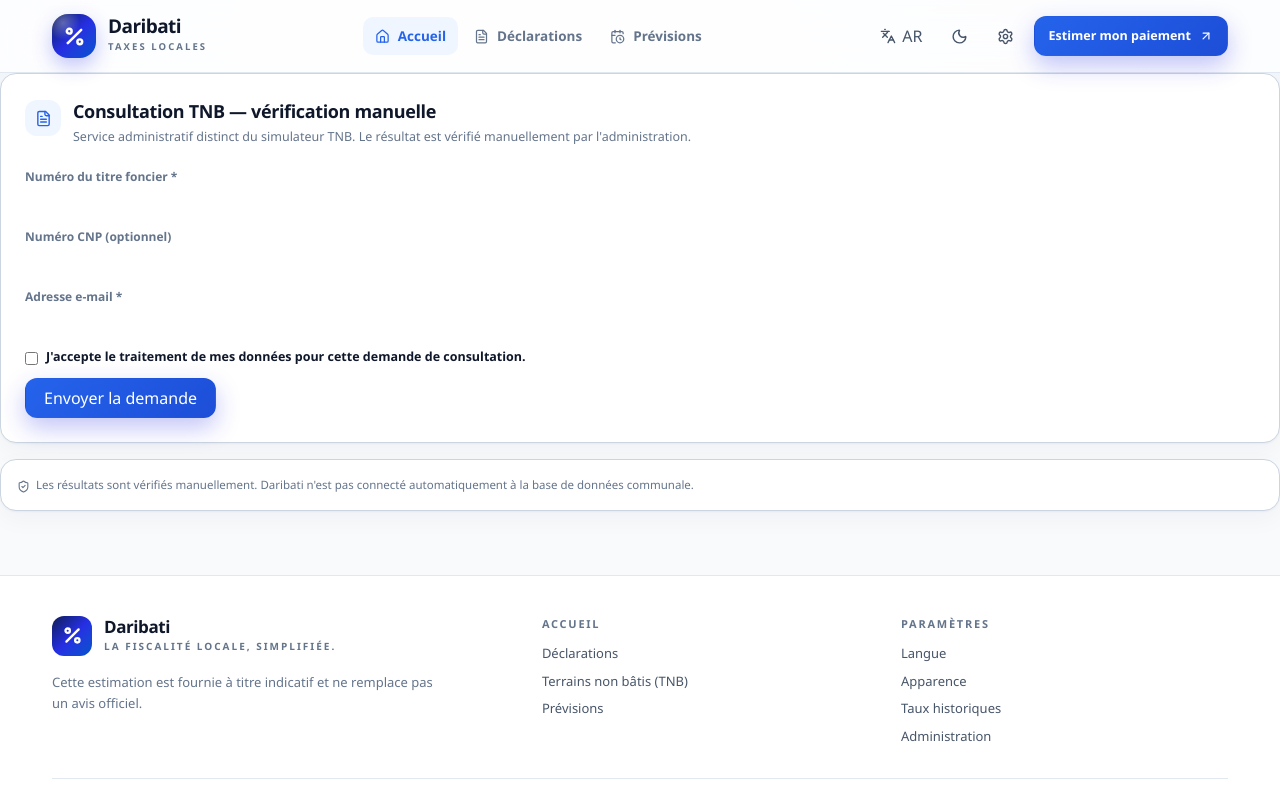
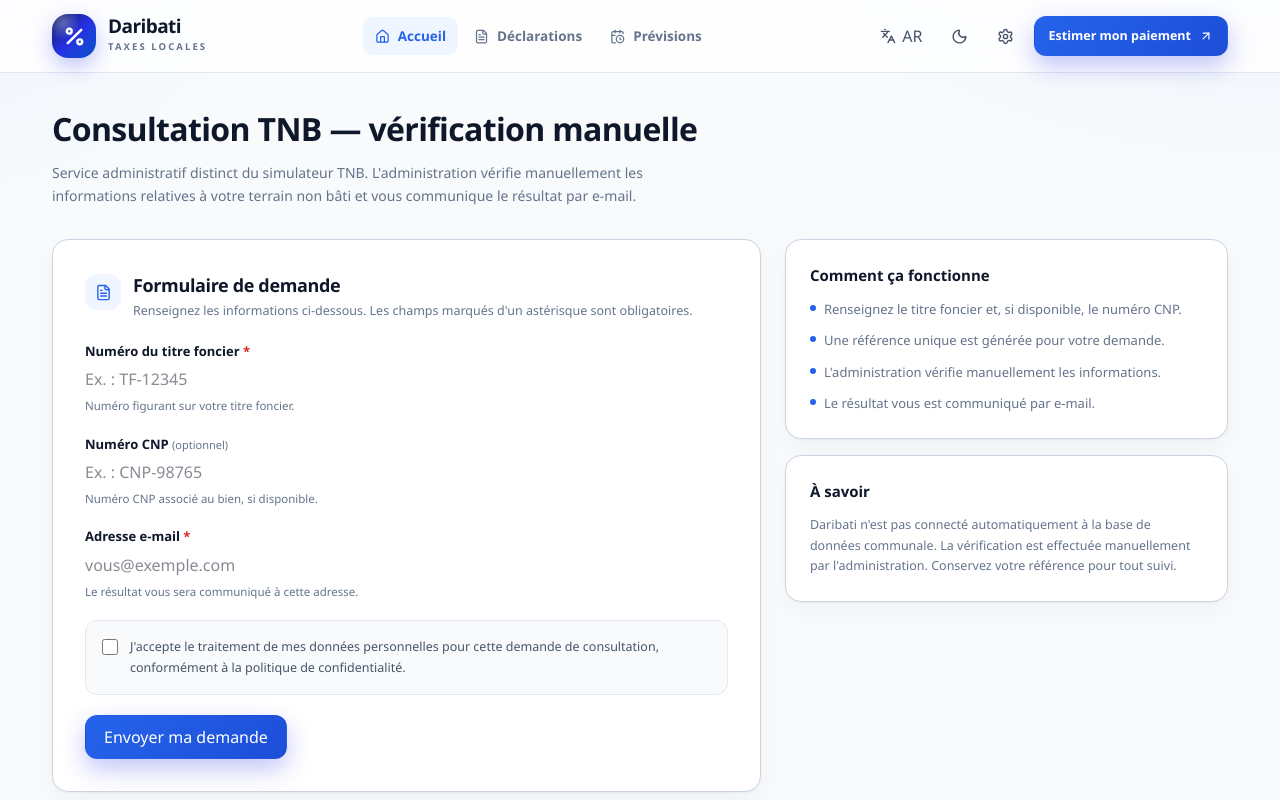
Before and after one commit to Code-With-Amine/notaireCal, a Next.js app: page /cnp in a window 1280 px wide. Shown: the top 800 px of the page. Built offline with nearby package versions, Linux system fonts and the light colour scheme.

Commit message:
Redesign /cnp (two-column professional layout), fix TVA tile background, wrap TVA page in container

```diff
--- a/app/cnp/page.tsx
+++ b/app/cnp/page.tsx
@@ -7,5 +7,9 @@ export const metadata: Metadata = {
 };
 
 export default function CnpPage() {
-  return <CnpConsultation />;
+  return (
+    <div className="container-page py-8">
+      <CnpConsultation />
+    </div>
+  );
 }
--- a/app/globals.css
+++ b/app/globals.css
@@ -185,6 +185,12 @@ a {
   background:
     linear-gradient(180deg, rgba(12, 20, 38, 0) 18%, rgba(8, 14, 40, 0.92) 100%),
     url("/images/terrain_bg.png") center / cover no-repeat;
+}
+
+.card-tax-tva {
+  background:
+    linear-gradient(180deg, rgba(12, 20, 38, 0) 18%, rgba(8, 14, 40, 0.92) 100%),
+    linear-gradient(135deg, #0F172A 0%, #2563EB 100%);
 }
 
 .card-tax-taxi {
--- a/components/cnp-consultation.tsx
+++ b/components/cnp-consultation.tsx
@@ -1,10 +1,17 @@
 "use client";
 
 import { useState } from "react";
-import { FileText, Mail, ShieldCheck, CheckCircle2 } from "lucide-react";
+import {
+  CheckCircle2,
+  FileText,
+  Info,
+  Mail,
+  ShieldCheck,
+  Clock,
+  Hash,
+} from "lucide-react";
 import { useApp } from "@/components/app-providers";
 import { SectionHeading } from "@/components/ui";
-// Email is now sent server-side via /api/consultations
 
 export function CnpConsultation() {
   const { t } = useApp();
@@ -54,7 +61,7 @@ export function CnpConsultation() {
       }
       setReference(data.reference);
       setStatus("success");
-    } catch (e) {
+    } catch {
       setErrorMessage("Erreur réseau. Veuillez réessayer.");
       setStatus("error");
     }
@@ -62,19 +69,41 @@ export function CnpConsultation() {
 
   if (status === "success") {
     return (
-      <div className="card p-6 text-center space-y-3">
-        <CheckCircle2 size={40} className="mx-auto text-[var(--success)]" />
-        <h2 className="text-[20px] font-extrabold">Demande enregistrée</h2>
-        <p className="text-[13px] text-muted">
-          Votre demande a bien été transmise. Référence :{" "}
-          <span className="font-bold text-[var(--text)]">{reference}</span>
+      <div className="mx-auto max-w-2xl">
+        <div className="card p-8 text-center space-y-4">
+          <div className="mx-auto flex h-16 w-16 items-center justify-center rounded-full bg-[var(--success-soft)]">
+            <CheckCircle2 size={32} className="text-[var(--success)]" />
+          </div>
+          <h2 className="text-[24px] font-extrabold tracking-[-0.02em]">
+            Demande enregistrée
+          </h2>
+          <p className="text-[14px] text-muted">
+            Votre demande de consultation TNB a bien été transmise à
+            l'administration.
           </p>
-        <p className="text-[12px] text-muted">
-          Le résultat vous sera communiqué par e-mail.
+          <div className="mx-auto inline-flex items-center gap-2 rounded-xl border border-[var(--border)] bg-[var(--surface-2)] px-4 py-2.5">
+            <Hash size={14} className="text-[var(--brand)]" />
+            <span className="text-[13px] font-bold text-[var(--text)]">
+              {reference}
+            </span>
+          </div>
+          <div className="space-y-2 text-left text-[13px] text-muted">
+            <p className="flex items-start gap-2">
+              <Mail size={14} className="mt-0.5 shrink-0 text-[var(--brand)]" />
+              Le résultat vous sera communiqué par e-mail à l'adresse indiquée.
             </p>
+            <p className="flex items-start gap-2">
+              <Clock size={14} className="mt-0.5 shrink-0 text-[var(--brand)]" />
+              La vérification est effectuée manuellement par l'administration.
+            </p>
+            <p className="flex items-start gap-2">
+              <Info size={14} className="mt-0.5 shrink-0 text-[var(--brand)]" />
+              Conservez votre référence pour tout suivi ultérieur.
+            </p>
+          </div>
           <button
             type="button"
-          className="btn btn-secondary h-9 text-[12.5px]"
+            className="btn btn-secondary h-10 text-[13px]"
             onClick={() => {
               setStatus("idle");
               setTitleNumber("");
@@ -87,84 +116,171 @@ export function CnpConsultation() {
             Nouvelle demande
           </button>
         </div>
+      </div>
     );
   }
 
   return (
-    <div className="space-y-4">
-      <div className="card p-5 sm:p-6">
+    <div className="space-y-8">
+      {/* Page introduction */}
+      <div className="space-y-2">
+        <h1 className="text-[28px] font-extrabold tracking-[-0.02em] sm:text-[32px]">
+          Consultation TNB — vérification manuelle
+        </h1>
+        <p className="max-w-2xl text-[14px] leading-relaxed text-muted">
+          Service administratif distinct du simulateur TNB. L'administration
+          vérifie manuellement les informations relatives à votre terrain non
+          bâti et vous communique le résultat par e-mail.
+        </p>
+      </div>
+
+      {/* Two-column layout */}
+      <div className="grid gap-6 lg:grid-cols-[1.6fr_1fr]">
+        {/* Form column */}
+        <div className="card p-6 sm:p-8 space-y-5">
           <SectionHeading
             icon={FileText}
-          title="Consultation TNB — vérification manuelle"
-          description="Service administratif distinct du simulateur TNB. Le résultat est vérifié manuellement par l'administration."
+            title="Formulaire de demande"
+            description="Renseignez les informations ci-dessous. Les champs marqués d'un astérisque sont obligatoires."
           />
-        <form onSubmit={handleSubmit} className="space-y-3">
-          <label className="block">
-            <span className="mb-1.5 block text-[12px] font-bold text-muted">
-              Numéro du titre foncier *
-            </span>
+
+          <form onSubmit={handleSubmit} className="space-y-5">
+            {/* Title number */}
+            <div className="space-y-1.5">
+              <label
+                htmlFor="titleNumber"
+                className="block text-[13px] font-semibold text-[var(--text)]"
+              >
+                Numéro du titre foncier{" "}
+                <span className="text-[var(--danger)]">*</span>
+              </label>
               <input
+                id="titleNumber"
                 className="input"
                 value={titleNumber}
                 onChange={(e) => setTitleNumber(e.target.value)}
+                placeholder="Ex. : TF-12345"
                 required
               />
+              <p className="text-[11.5px] text-muted">
+                Numéro figurant sur votre titre foncier.
+              </p>
+            </div>
+
+            {/* CNP number */}
+            <div className="space-y-1.5">
+              <label
+                htmlFor="cnpNumber"
+                className="block text-[13px] font-semibold text-[var(--text)]"
+              >
+                Numéro CNP{" "}
+                <span className="text-[11px] font-normal text-muted">
+                  (optionnel)
+                </span>
               </label>
-          <label className="block">
-            <span className="mb-1.5 block text-[12px] font-bold text-muted">
-              Numéro CNP (optionnel)
-            </span>
               <input
+                id="cnpNumber"
                 className="input"
                 value={cnpNumber}
                 onChange={(e) => setCnpNumber(e.target.value)}
+                placeholder="Ex. : CNP-98765"
               />
+              <p className="text-[11.5px] text-muted">
+                Numéro CNP associé au bien, si disponible.
+              </p>
+            </div>
+
+            {/* Email */}
+            <div className="space-y-1.5">
+              <label
+                htmlFor="email"
+                className="block text-[13px] font-semibold text-[var(--text)]"
+              >
+                Adresse e-mail{" "}
+                <span className="text-[var(--danger)]">*</span>
               </label>
-          <label className="block">
-            <span className="mb-1.5 block text-[12px] font-bold text-muted">
-              Adresse e-mail *
-            </span>
               <input
+                id="email"
+                type="email"
                 className="input"
-              type="email"
                 value={email}
                 onChange={(e) => setEmail(e.target.value)}
+                placeholder="vous@exemple.com"
                 required
               />
-          </label>
-          <label className="flex items-start gap-2 text-[12.5px] font-semibold">
+              <p className="text-[11.5px] text-muted">
+                Le résultat vous sera communiqué à cette adresse.
+              </p>
+            </div>
+
+            {/* Consent */}
+            <label className="flex items-start gap-3 rounded-xl border border-[var(--border)] bg-[var(--surface-2)] p-4">
               <input
                 type="checkbox"
                 checked={consent}
                 onChange={(e) => setConsent(e.target.checked)}
-              className="mt-1"
+                className="mt-0.5 h-4 w-4 shrink-0 accent-[var(--brand)]"
               />
-            <span>
-              J'accepte le traitement de mes données pour cette demande de
-              consultation.
+              <span className="text-[12.5px] leading-relaxed text-[var(--text-soft)]">
+                J'accepte le traitement de mes données personnelles pour cette
+                demande de consultation, conformément à la politique de
+                confidentialité.
               </span>
             </label>
 
             {status === "error" && errorMessage ? (
-            <p className="rounded-xl bg-[var(--warning-soft)] px-3 py-2 text-[12px] text-[var(--warning)]">
+              <div className="rounded-xl bg-[var(--warning-soft)] px-4 py-3 text-[12.5px] text-[var(--warning)]">
                 {errorMessage}
-            </p>
+              </div>
             ) : null}
 
             <button
               type="submit"
               disabled={status === "submitting"}
-            className="btn btn-primary h-10 disabled:cursor-wait disabled:opacity-70"
+              className="btn btn-primary h-11 w-full text-[14px] disabled:cursor-wait disabled:opacity-70 sm:w-auto"
             >
-            {status === "submitting" ? "Envoi en cours…" : "Envoyer la demande"}
+              {status === "submitting" ? "Envoi en cours…" : "Envoyer ma demande"}
             </button>
           </form>
         </div>
 
-      <div className="card p-4 text-[11.5px] text-muted">
-        <ShieldCheck size={13} className="me-1.5 inline" />
-        Les résultats sont vérifiés manuellement. Daribati n'est pas connecté
-        automatiquement à la base de données communale.
+        {/* Info column */}
+        <aside className="space-y-4">
+          <div className="card p-6 space-y-3">
+            <h3 className="text-[15px] font-bold text-[var(--text)]">
+              Comment ça fonctionne
+            </h3>
+            <ul className="space-y-2.5 text-[13px] leading-relaxed text-muted">
+              <li className="flex items-start gap-2">
+                <span className="mt-1.5 h-1.5 w-1.5 shrink-0 rounded-full bg-[var(--brand)]" />
+                Renseignez le titre foncier et, si disponible, le numéro CNP.
+              </li>
+              <li className="flex items-start gap-2">
+                <span className="mt-1.5 h-1.5 w-1.5 shrink-0 rounded-full bg-[var(--brand)]" />
+                Une référence unique est générée pour votre demande.
+              </li>
+              <li className="flex items-start gap-2">
+                <span className="mt-1.5 h-1.5 w-1.5 shrink-0 rounded-full bg-[var(--brand)]" />
+                L'administration vérifie manuellement les informations.
+              </li>
+              <li className="flex items-start gap-2">
+                <span className="mt-1.5 h-1.5 w-1.5 shrink-0 rounded-full bg-[var(--brand)]" />
+                Le résultat vous est communiqué par e-mail.
+              </li>
+            </ul>
+          </div>
+
+          <div className="card p-6 space-y-3">
+            <h3 className="text-[15px] font-bold text-[var(--text)]">
+              À savoir
+            </h3>
+            <p className="text-[12.5px] leading-relaxed text-muted">
+              Daribati n'est pas connecté automatiquement à la base de données
+              communale. La vérification est effectuée manuellement par
+              l'administration. Conservez votre référence pour tout suivi.
+            </p>
+          </div>
+        </aside>
       </div>
     </div>
   );
```
Also changed, not shown: app/tva/page.tsx (+14 -1 lines). Lines whose indentation alone changed are shown as unchanged.
